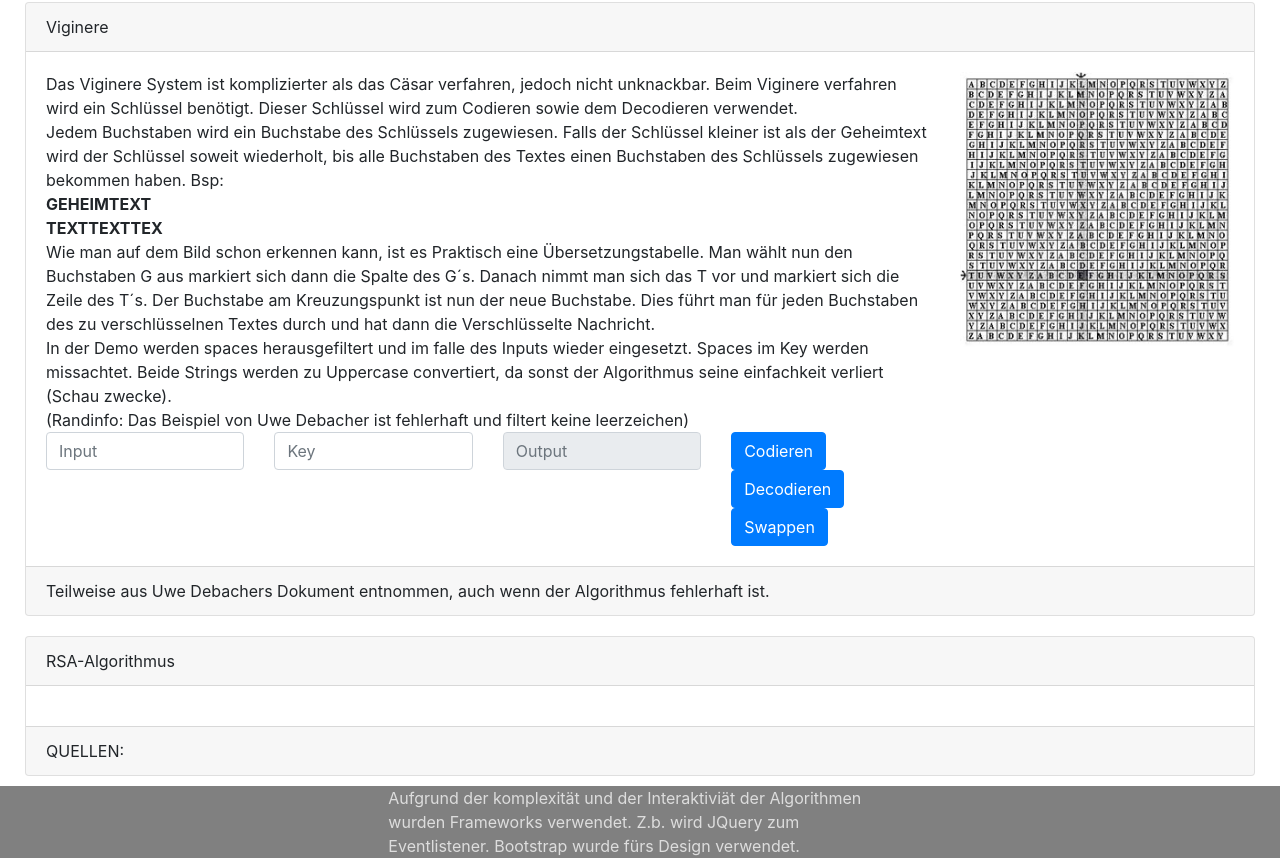
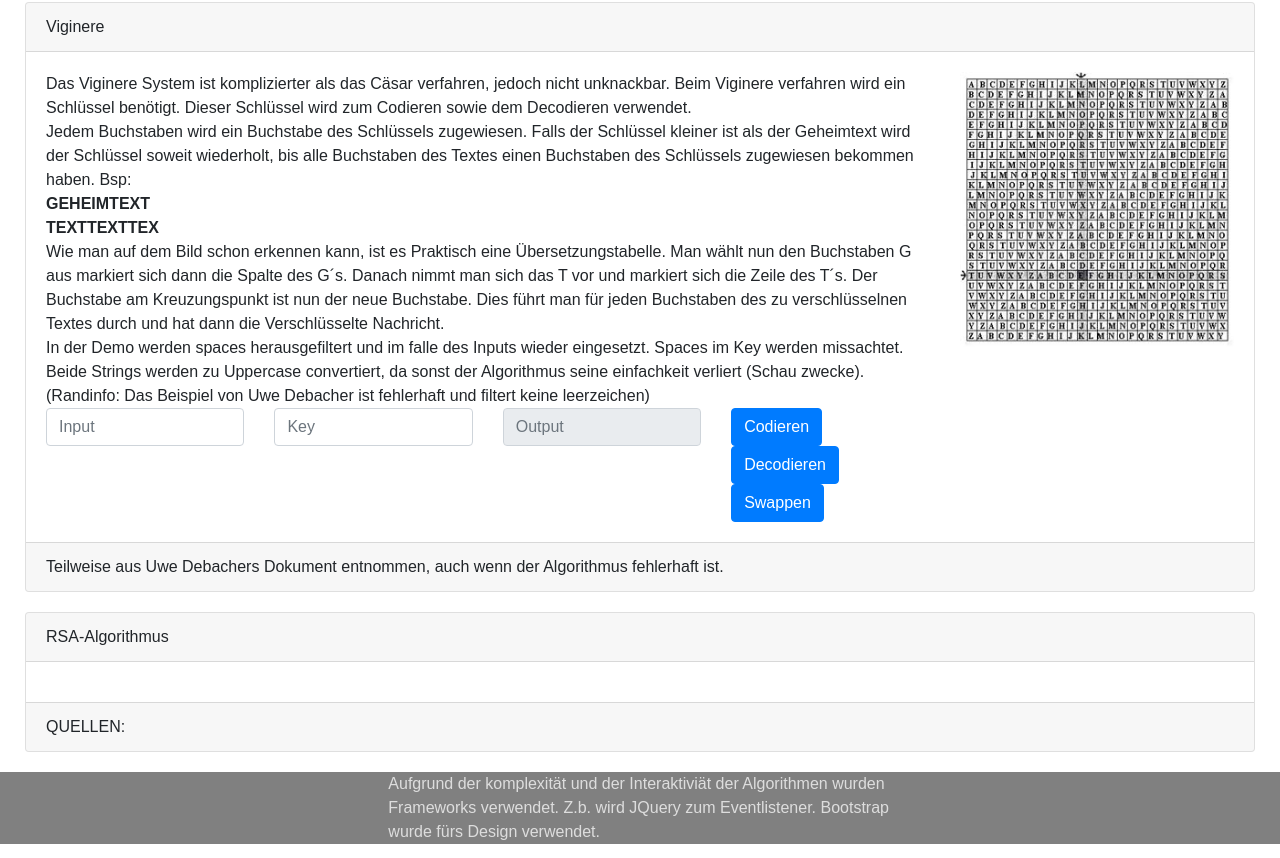
Before and after one commit to Gamestarplayer41/Website2, a plain HTML site: page Verschlüsselung.html in a window 1280 px wide. Shown: the part 425-1283 px from the top of the page. Drawn offline with nearby package versions, Linux system fonts and the light colour scheme.

Commit message:
Update Verschlüsselung.html

```diff
--- a/Verschlüsselung.html
+++ b/Verschlüsselung.html
@@ -22,13 +22,17 @@
         margin-right: 10px;
         padding-top: 10px;
       }
+      body {
+        font-family: "Arial";
+      }
       footer {
         background-color: grey;
+        margin-top:20px;
         color: rgb(221, 221, 221);
       }
-      .col-centered{
-        float:none;
-        margin:0 auto;
+      .col-centered {
+        float: none;
+        margin: 0 auto;
       }
 
       /* !ÄNDERN! */
@@ -242,12 +246,12 @@
       </div>
     </div>
   </body>
-  <footer style="margin-top:10px;">
-    <div class="col-md-5 col-centered"
-    <center>
+  <footer>
+    <div class="col-md-5 col-centered">
       Aufgrund der komplexität und der Interaktiviät der Algorithmen wurden
-      Frameworks verwendet. Z.b. wird JQuery zum Eventlistener. Bootstrap wurde fürs Design verwendet.
-    </center>
+      Frameworks verwendet. Z.b. wird JQuery zum Eventlistener. Bootstrap wurde
+      fürs Design verwendet.
+    </div>
   </footer>
 </html>
 
```
